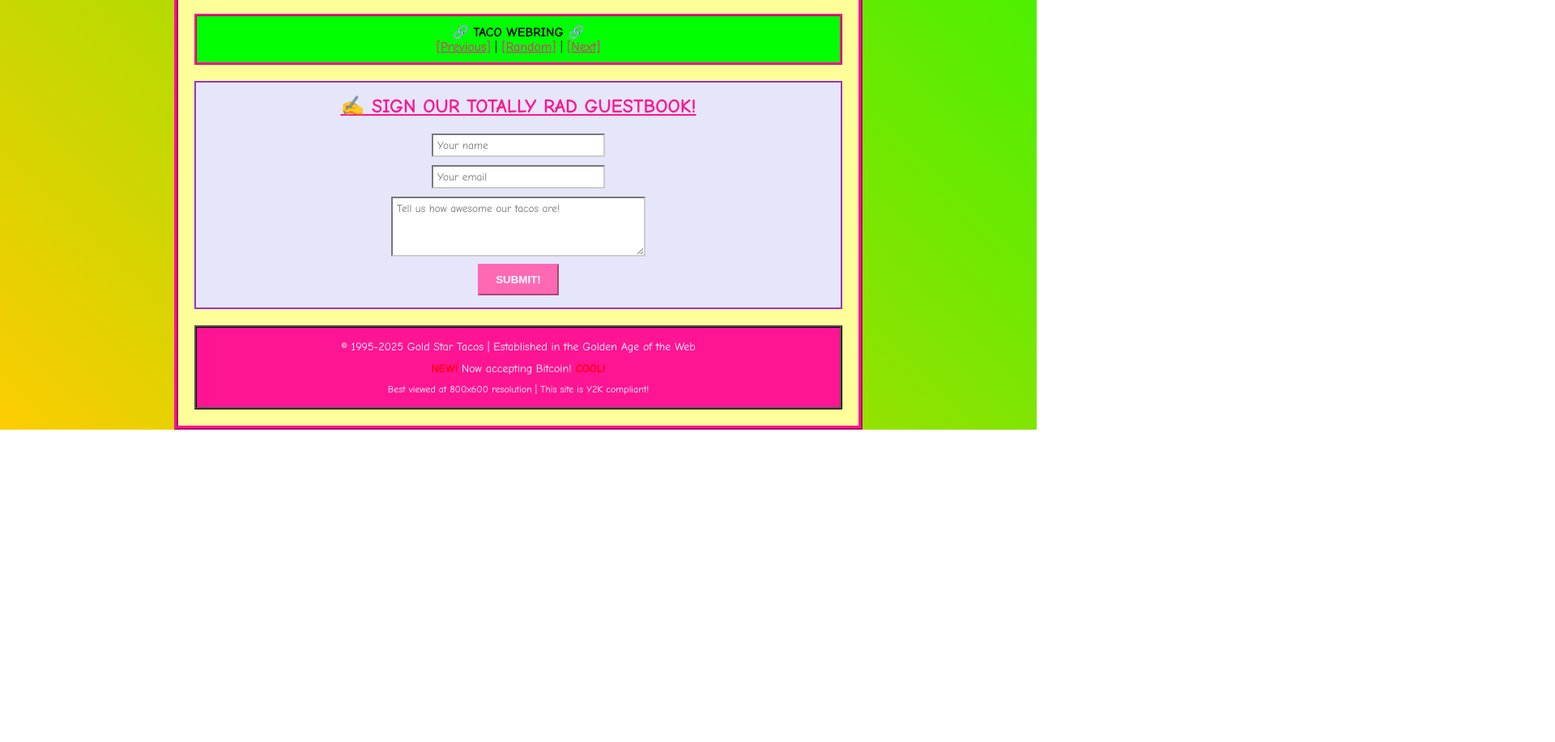
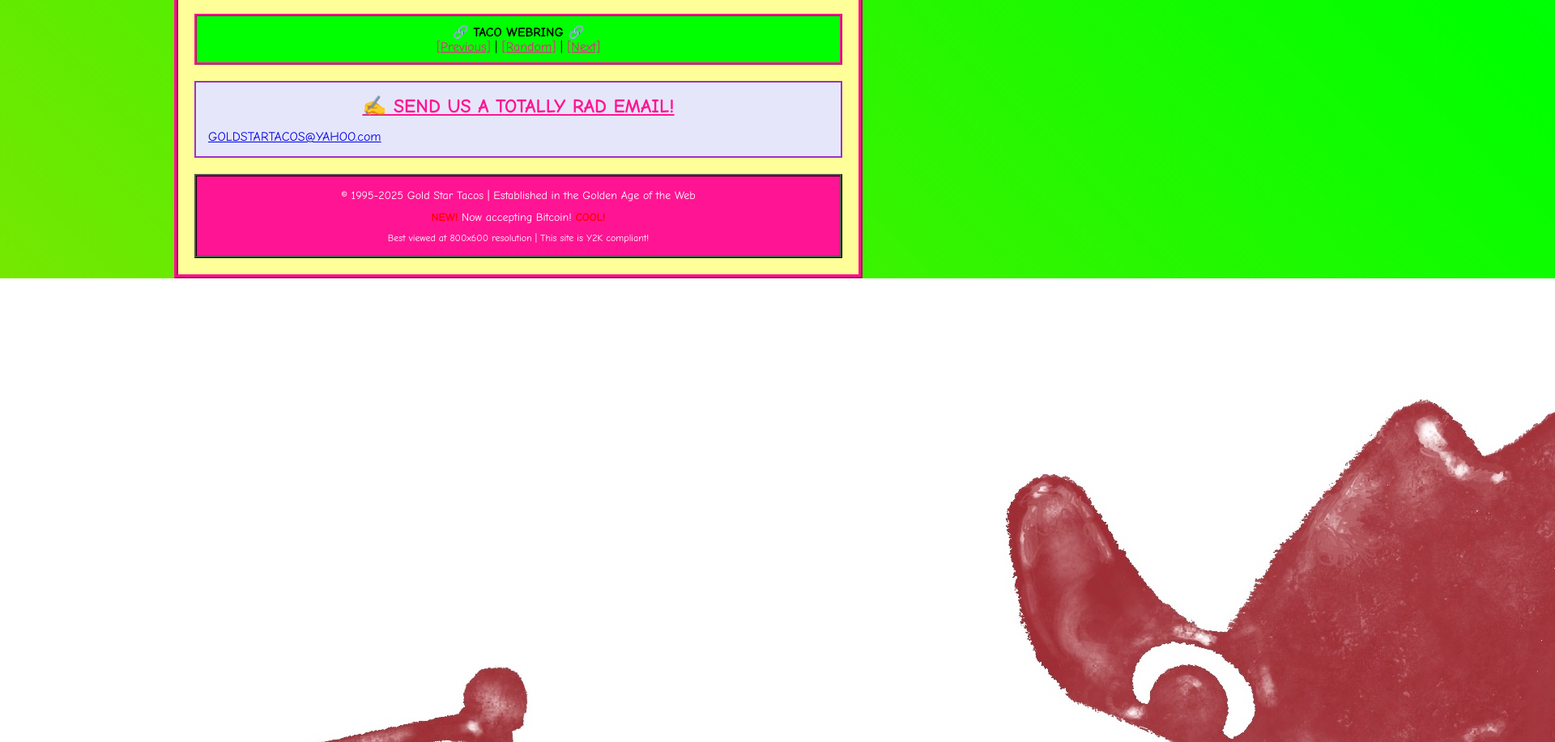
Before and after one commit to jlanska/jlanska.github.io, a plain HTML site: page index.html in a window 1280 px wide. Shown: the part 1473-2390 px from the top of the page at 81% size, 1920 px wide, since content can reach past the window. Before the commit the page ends 2004 px from the top, so only its background shows below. Drawn offline with Linux system fonts and the light colour scheme.

Commit message:
Update index.html

```diff
--- a/index.html
+++ b/index.html
@@ -380,13 +380,16 @@
         </div>
 
         <div id="guestbook" class="guestbook">
-            <div class="section-title">✍️ SIGN OUR TOTALLY RAD GUESTBOOK!</div>
+            <div class="section-title">✍️ SEND US A TOTALLY RAD EMAIL!</div>
+            <a href="mailto:goldstartacos@yahoo.com">GOLDSTARTACOS@YAHOO.com</a>
+            <!--
             <form style="text-align: center;">
                 <input type="text" placeholder="Your name" style="width: 200px;"><br>
                 <input type="email" placeholder="Your email" style="width: 200px;"><br>
                 <textarea placeholder="Tell us how awesome our tacos are!" rows="4" style="width: 300px;"></textarea><br>
                 <button type="button" style="background: #ff69b4; color: #fff; border: 2px outset #ff69b4; padding: 10px 20px; font-weight: bold; cursor: pointer;">SUBMIT!</button>
             </form>
+            -->
         </div>
 
         <div class="footer">
@@ -405,6 +408,8 @@
         <span style="color: #ffff00;">001337</span><br>
         You are visitor #1337!
     </div>
+
+    <img src="Gold_Star.jpg">
 
     <script>
         // Add some 90s JavaScript interactions
```
